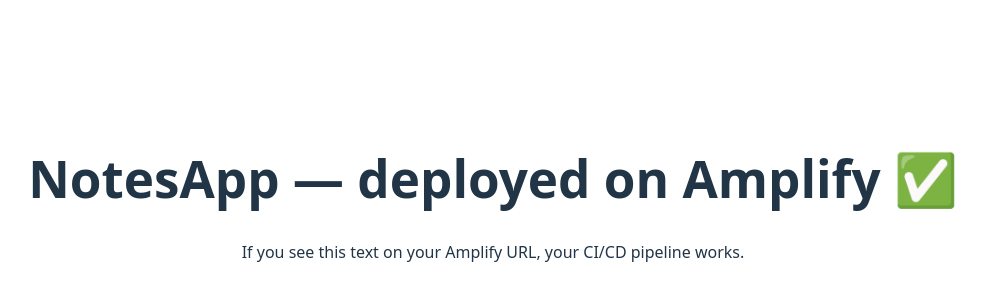
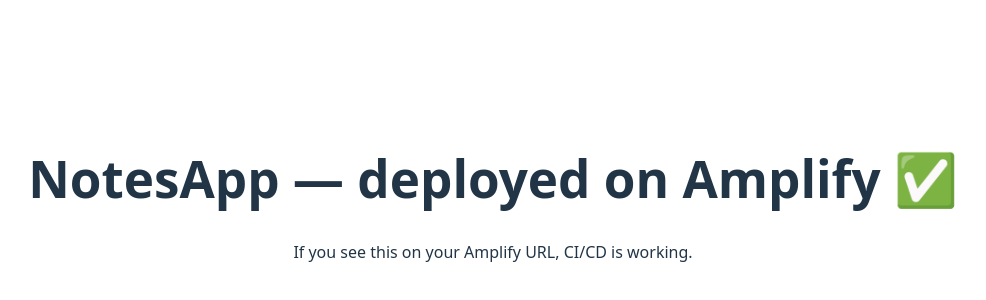
Before and after one commit to CalebHarris29/Full-Stack-React-Application, a React (Vite) app: page / in a window 1280 px wide. Shown: the part 202-502 px from the top of the page, without its empty margins (147-1133 px from the left). Built offline with nearby package versions, Linux system fonts and the light colour scheme.

Commit message:
Update landing text

```diff
--- a/src/App.jsx
+++ b/src/App.jsx
@@ -1,11 +1,10 @@
-// src/App.jsx
 import './App.css';
 
 export default function App() {
   return (
     <main style={{ padding: 24 }}>
       <h1>NotesApp — deployed on Amplify ✅</h1>
-      <p>If you see this text on your Amplify URL, your CI/CD pipeline works.</p>
+      <p>If you see this on your Amplify URL, CI/CD is working.</p>
     </main>
   );
 }
```
